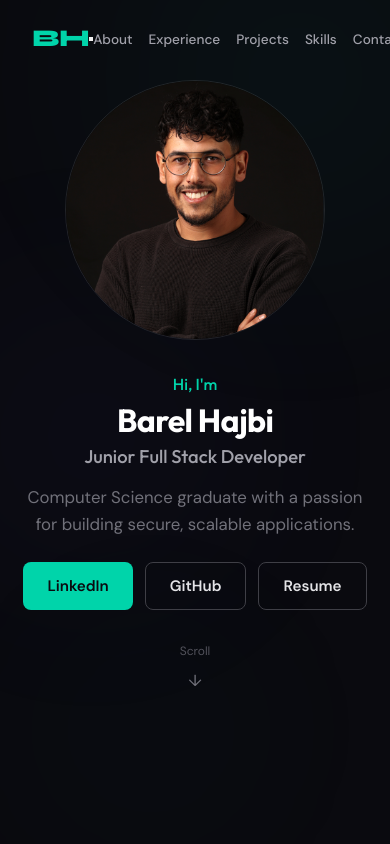
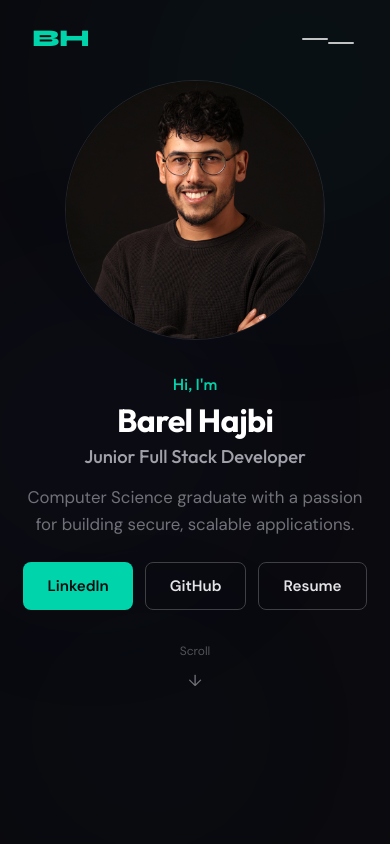
Before and after one commit to barel26497/portfolio, a React (Vite) app: page / in a window 390 px wide. Shown: the top 844 px of the page. Built offline with nearby package versions, Linux system fonts and the light colour scheme.

Commit message:
Update Nav.css

```diff
--- a/src/components/Nav.css
+++ b/src/components/Nav.css
@@ -53,4 +53,73 @@
   .nav__link {
     font-size: 0.85rem;
   }
+
+  /* Mobile toggle button (hamburger) */
+.nav__toggle {
+  display: none;
+  border: 0;
+  background: transparent;
+  padding: 0.25rem;
+  cursor: pointer;
 }
+
+.nav__toggleBar {
+  display: block;
+  width: 26px;
+  height: 2px;
+  border-radius: 999px;
+  background: rgba(255, 255, 255, 0.75);
+}
+
+.nav__toggleBar + .nav__toggleBar {
+  margin-top: 7px;
+}
+
+/* Mobile dropdown (hidden by default; shown when rendered) */
+.nav__mobile {
+  display: none;
+}
+
+.nav__mobileLink {
+  display: block;
+  padding: 0.9rem 0;
+  color: #e4e4e7;
+  text-decoration: none;
+  font-weight: 600;
+  letter-spacing: 0.01em;
+  text-align: center;
+}
+
+/* Mobile-only layout changes */
+@media (max-width: 768px) {
+  /* Hide the dense desktop links on mobile */
+  .nav__links {
+    display: none;
+  }
+
+  /* Show hamburger on mobile */
+  .nav__toggle {
+    display: inline-flex;
+    align-items: center;
+    justify-content: center;
+  }
+
+  /* The dropdown panel */
+  .nav__mobile {
+    display: flex;
+    position: absolute;
+    top: calc(100% + 0.75rem);
+    left: 1rem;
+    right: 1rem;
+    flex-direction: column;
+    list-style: none;
+    padding: 0.75rem 1rem;
+    border-radius: 16px;
+    background: rgba(10, 10, 15, 0.92);
+    backdrop-filter: blur(14px);
+    box-shadow: 0 18px 50px rgba(0, 0, 0, 0.35);
+    border: 1px solid rgba(255, 255, 255, 0.08);
+  }
+}
+
+}
```
